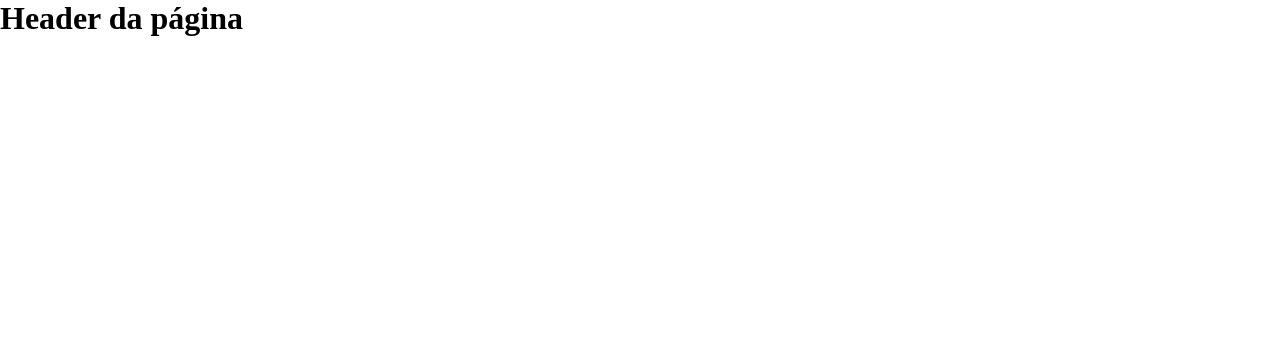
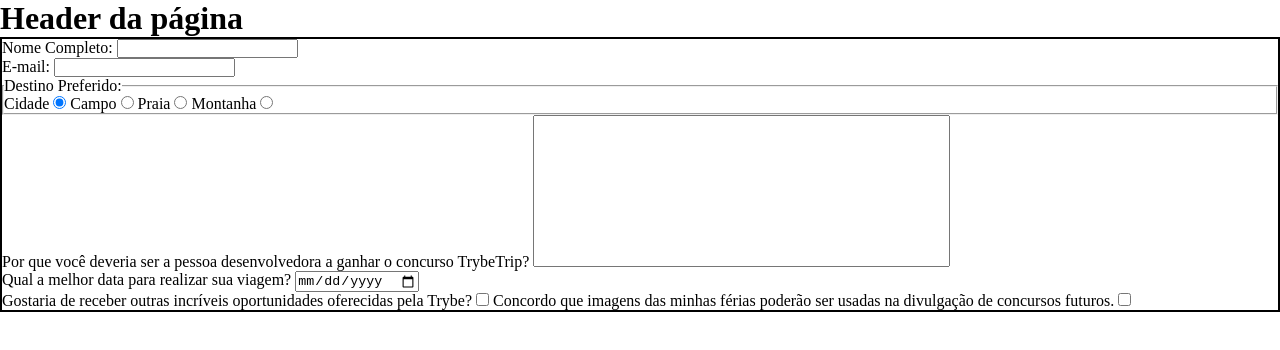
Before and after one commit to danargolo/Exercicios, a plain HTML site: page fundamentos/bloco-06-HTML e CSS:forms-flexbox-responsivo/form.html in a window 1280 px wide. Drawn offline with Linux system fonts and the light colour scheme.

Commit message:
Andamento sem CSS

```diff
--- a/fundamentos/bloco-06-HTML e CSS:forms-flexbox-responsivo/form.html
+++ b/fundamentos/bloco-06-HTML e CSS:forms-flexbox-responsivo/form.html
@@ -13,7 +13,44 @@
     </header>
     <main>
         <form action="" method="get">
+            <div class="container">
+                <div class="dados">
+                    <div class="camponome">
+                        <label for="name">Nome Completo:</label>
+                        <input type="text" name="name" minlength="10" maxlength="40">
+                    </div>
+                    <div class="campoemail">
+                        <label for="email">E-mail:</label>
+                        <input type="email" name="email" minlength="10" maxlength="50">
+                    </div>
+                    <fieldset>
+                        <legend>Destino Preferido:</legend>
+                        <label for="opcao1">Cidade</label>
+                        <input type="radio" name="opcao" id="opcao1" checked>
+                        <label for="opcao2">Campo</label>
+                        <input type="radio" name="opcao" id="opcao2">
+                        <label for="opcao3">Praia</label>
+                        <input type="radio" name="opcao" id="opcao3">
+                        <label for="opcao4">Montanha</label>
+                        <input type="radio" name="opcao" id="opcao4">
+                    </fieldset>
+                    <div>
+                        <label for="textfield">Por que você deveria ser a pessoa desenvolvedora a ganhar o concurso TrybeTrip?</label>
+                        <textarea id="textfield" name="textfield" rows="10" cols="50" maxlength="500"></textarea>
+                    </div>
+                    <div>
+                        <label for="datefield">Qual a melhor data para realizar sua viagem?</label>
+                        <input type="date" id="datefiel" name="datefield" placeholder="dd/mm/aaaa">
+                    </div>
+                    <div>
+                        <label for="opportunity">Gostaria de receber outras incríveis oportunidades oferecidas pela Trybe?</label>
+                        <input type="checkbox" name="opportunity" id="opportField">
+                        <label for="authorization">Concordo que imagens das minhas férias poderão ser usadas na divulgação de concursos futuros.</label>
+                        <input type="checkbox" name="authorization" id="authorField">
+                    </div>
 
+                </div>
+            </div>
         </form>
     </main>
 
--- a/fundamentos/bloco-06-HTML e CSS:forms-flexbox-responsivo/style.css
+++ b/fundamentos/bloco-06-HTML e CSS:forms-flexbox-responsivo/style.css
@@ -2,5 +2,12 @@
   margin: 0;
   padding: 0;
   box-sizing: border-box;
+}
 
+.container {
+    border: 2px solid black;
 }
+
+#textfield {
+    resize: none;
+}
```
